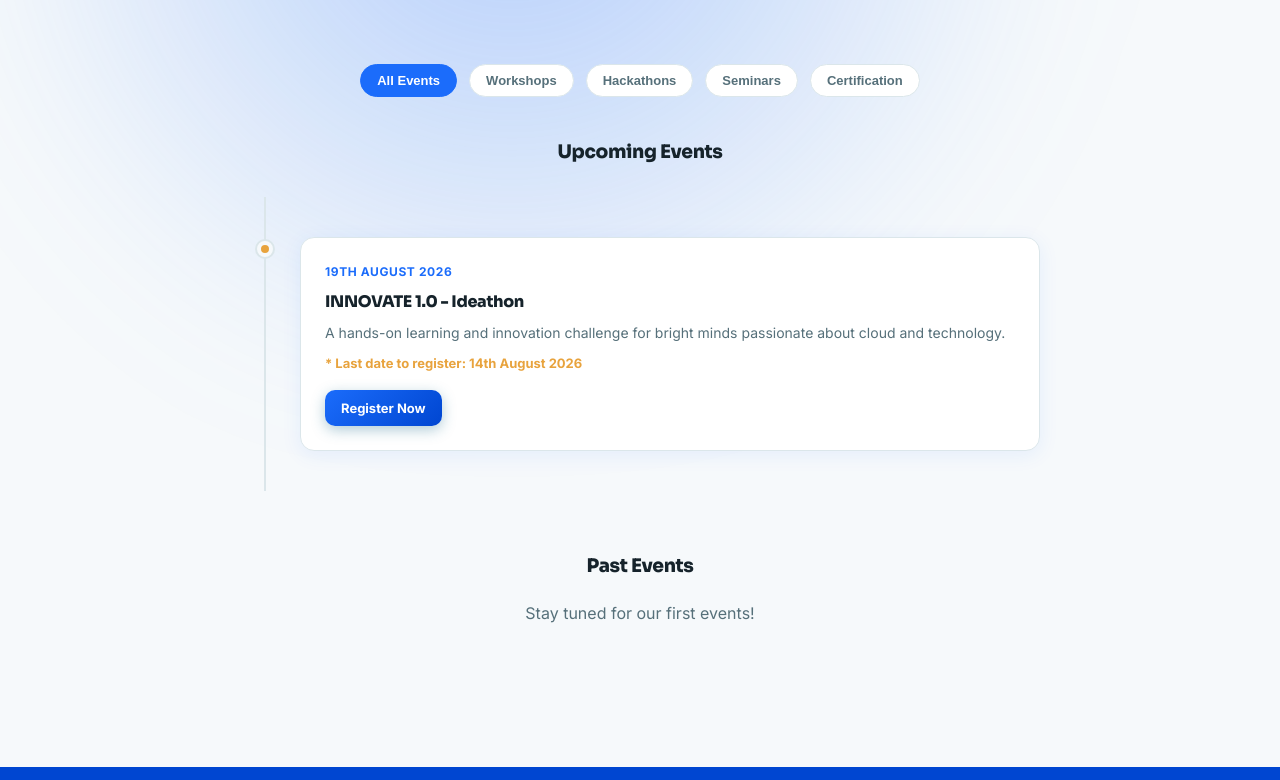
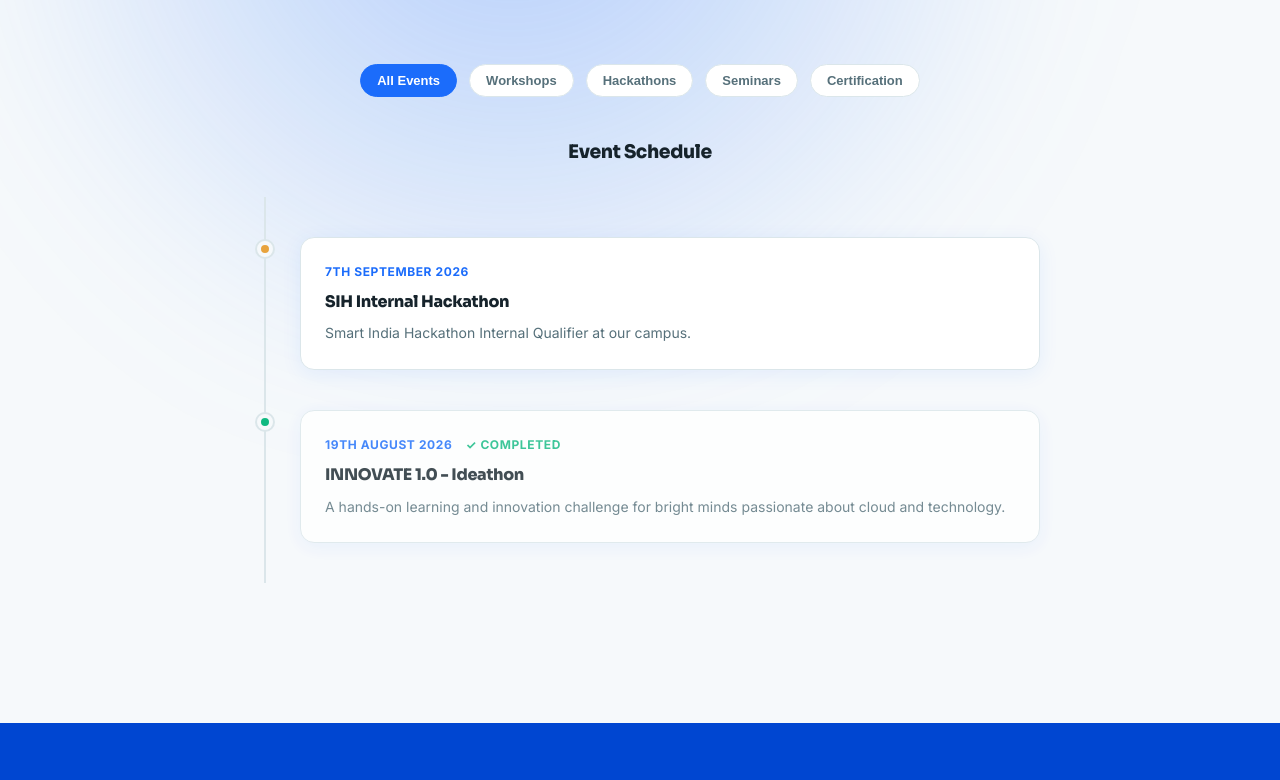
Before and after one commit to TaruN-Ruwali/AWS-SBG, a website: page public/events.html in a window 1280 px wide. Shown: the part 460-1240 px from the top of the page. Drawn offline with Linux system fonts and the light colour scheme.

Commit message:
Added SIH & removed Ideathon

```diff
--- a/public/events.html
+++ b/public/events.html
@@ -84,28 +84,28 @@
         <button class="filter-btn" data-filter="certification" data-target-container=".timeline">Certification</button>
       </div>
 
-      <h3 style="margin-bottom: 30px; text-align: center;">Upcoming Events</h3>
+      <h3 style="margin-bottom: 30px; text-align: center;">Event Schedule</h3>
       <div class="timeline">
 
         <div class="timeline-item filter-item" data-category="hackathon">
           <div class="timeline-dot"></div>
           <div class="timeline-content">
-            <div class="timeline-date">19th August 2026</div>
+            <div class="timeline-date">7th September 2026</div>
+            <h4>SIH Internal Hackathon</h4>
+            <p style="color: var(--ink-muted); margin-top: 8px; font-size: 14px;">Smart India Hackathon Internal Qualifier at our campus.</p>
+          </div>
+        </div>
+
+        <div class="timeline-item filter-item" data-category="hackathon">
+          <div class="timeline-dot" style="background-color: #10b981;"></div>
+          <div class="timeline-content" style="opacity: 0.8;">
+            <div class="timeline-date">19th August 2026 <span style="color: #10b981; font-weight: bold; margin-left: 10px;">✓ Completed</span></div>
             <h4>INNOVATE 1.0 - Ideathon</h4>
             <p style="color: var(--ink-muted); margin-top: 8px; font-size: 14px;">A hands-on learning and innovation
               challenge for bright minds passionate about cloud and technology.</p>
-            <p style="color: var(--accent); font-size: 13px; font-weight: 700; margin-top: 8px;">* Last date to
-              register: 14th August 2026</p>
-            <a href="https://forms.gle/txGQ4qu2P6RsjfRY7" target="_blank" class="btn btn-primary"
-              style="margin-top: 16px; font-size: 13px; padding: 8px 16px;">Register Now</a>
           </div>
         </div>
 
-      </div>
-
-      <div style="margin-top: 60px; text-align: center;">
-        <h3 style="margin-bottom: 20px;">Past Events</h3>
-        <p style="color: var(--ink-muted);">Stay tuned for our first events!</p>
       </div>
 
     </div>
```
Also changed, not shown: public/index.html (+1 -11 lines).
